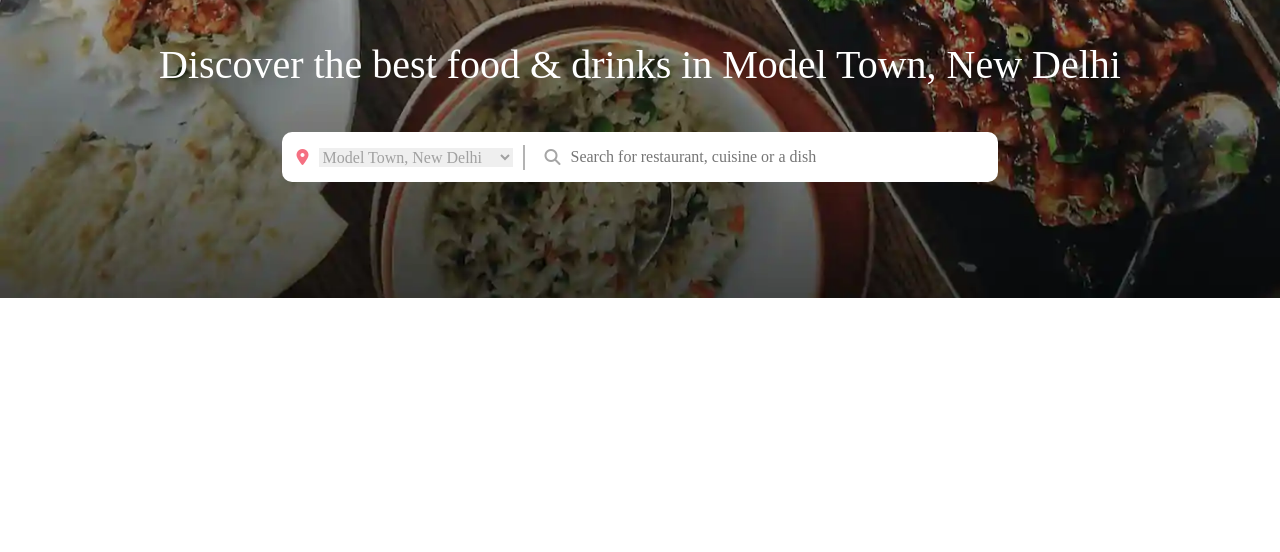
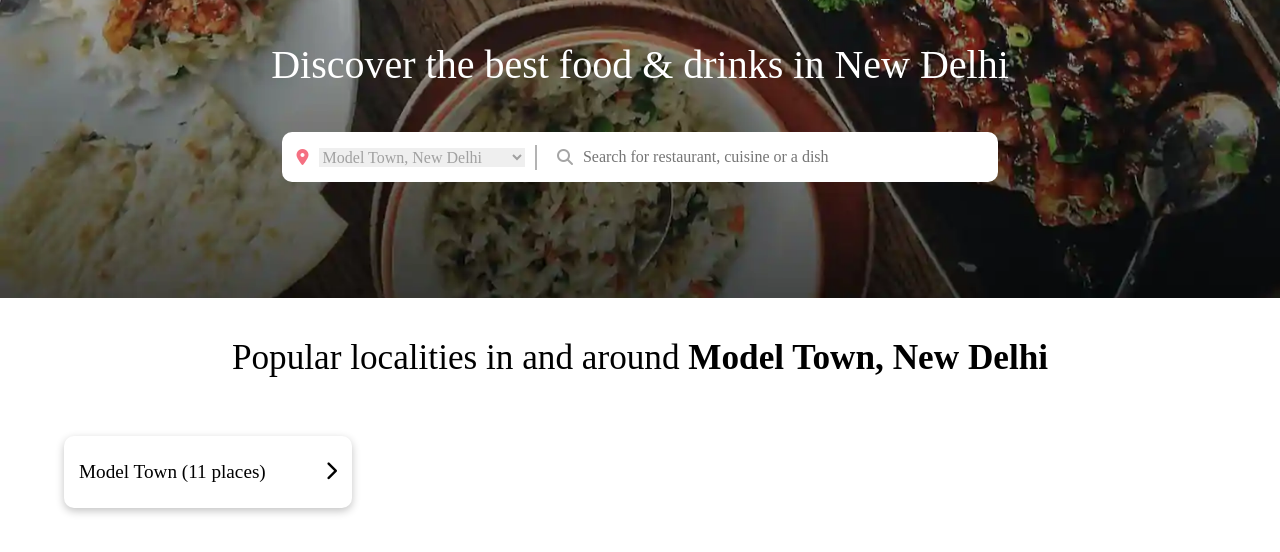
Before and after one commit to Snehal17sawant/ZomatoCloneBySnehal, a plain HTML site: page LandingPage/index.html in a window 1280 px wide. Shown: the part 182-734 px from the top of the page. Drawn offline with Linux system fonts and the light colour scheme.

Commit message:
nearby section complete

```diff
--- a/LandingPage/assets/styles/styles.css
+++ b/LandingPage/assets/styles/styles.css
@@ -128,7 +128,7 @@ header div.search-box div.input{
 }
 
 header div.search-box div.select{
-    flex-grow: 5;
+    flex-grow: 10;
 }
 
 header div.search-box div.input input{
@@ -136,3 +136,40 @@ header div.search-box div.input input{
     align-self: center;
     font-size: 1rem;
 }
+
+/* header section complete */
+
+/* Nearby places section */
+
+section.nearby{
+    min-height: 40vh;
+}
+
+section.nearby div.container{
+    width: 90%;
+    margin: 0px auto;
+    text-align: center;
+    padding: 40px 0px;
+}
+
+section.nearby div.container h3{
+    font-size: 2.2rem;
+    font-weight: unset;
+}
+
+section.nearby div.box{
+    max-width: 25%;
+    display: flex;
+    align-items: center;
+    justify-content: space-between;
+    padding: 25px 15px;
+    font-size: 1.2rem;
+    border-radius: 10px;
+    margin-top: 5%;
+    box-shadow: rgba(0, 0, 0, 0.24) 0px 3px 8px;
+}
+
+section.nearby div.box:hover{
+    box-shadow: rgba(80, 55, 55, 0.24) 0px 3px 8px;
+    cursor: pointer;
+}
--- a/LandingPage/index.html
+++ b/LandingPage/index.html
@@ -25,7 +25,7 @@
 
         <div class="content">
             <img src="./assets/images/logo.png" alt="Not zomato logo" class="logo">
-            <h1>Discover the best food & drinks in Model Town, New Delhi</h1>
+            <h1>Discover the best food & drinks in New Delhi</h1>
 
             <div class="search-box">
                 <div class="select">
@@ -42,6 +42,18 @@
             </div>
         </div>
     </header>
+
+    <section class="nearby">
+        <div class="container">
+            <h3>Popular localities in and around <b>Model Town, New Delhi</b></h3>
+            <div class="box">
+                <div>Model Town (11 places)</div>
+                <div>
+                    <i class="fas fa-chevron-right"></i>
+                </div>
+            </div>
+        </div>
+    </section>
 </body>
 
 </html>
```
